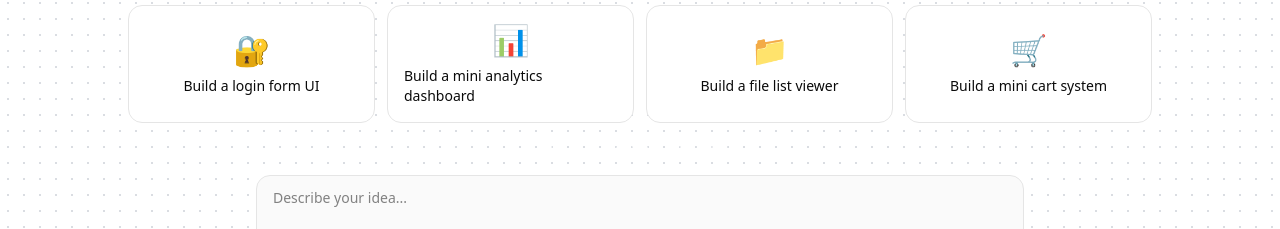
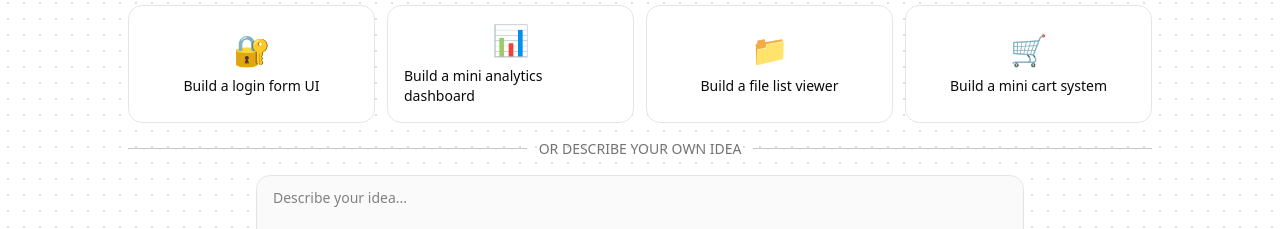
Before and after one commit to SameerShaik786/v0-clone, a Next.js app: page / in a window 1280 px wide. Shown: the part 373-602 px from the top of the page. Built offline with nearby package versions, Linux system fonts and the light colour scheme; no server answers.

Commit message:
Updated Sign-in page

```diff
--- a/app/(root)/page.js
+++ b/app/(root)/page.js
@@ -8,7 +8,7 @@ export default async function Home() {
   return (
     <div className="p-2">
       <div className="flex flex-col items-center">
-        <Image src="https://registry.npmmirror.com/@lobehub/icons-static-png/1.75.0/files/dark/v0.png" width={90} height={90} alt="logo" className='invert dark:invert-1' />
+        <Image src="https://registry.npmmirror.com/@lobehub/icons-static-png/1.75.0/files/dark/v0.png" width={90} height={90} alt="logo" className='invert dark:invert-0' />
         <h1 className="text-black font-bold text-4xl text-center dark:text-white mt-1 "> Build Something with ❣️</h1>
         <p className="text-gray-600 text-xl text-center p-2 mt-1">Create Apps and Websites by chatting with AI</p>
       </div>
--- a/app/sign-in/[[...sign-in]]/page.js
+++ b/app/sign-in/[[...sign-in]]/page.js
@@ -1,11 +1,11 @@
 import { SignIn } from '@clerk/nextjs'
 
-export default function SignInPage (){
+export default function SignInPage() {
     return (
-        <div className='px-10 py-10'>
-        <div className='flex justify-center items-center px-2 py-2 h-screen'>
-            <SignIn />
-        </div>
+        <div className='min-h-screen bg-sidebar dark:bg-black'>
+            <div className='flex justify-center items-center h-screen'>
+                <SignIn style={{ backgroundColor: 'black' }} />
+            </div>
         </div>
     )
 }
--- a/app/sign-up/[[...sign-up]]/page.js
+++ b/app/sign-up/[[...sign-up]]/page.js
@@ -1,9 +1,11 @@
 import { SignUp } from '@clerk/nextjs'
 
-export default function SignUpPage(){
+export default function SignUpPage() {
     return (
-        <div className='flex justify-center items-center px-2 py-2 h-screen'>
-            <SignUp />
+        <div className='min-h-screen bg-black dark:bg-black'>
+            <div className='flex justify-center items-center h-screen'>
+                <SignUp />
+            </div>
         </div>
     )
 }
--- a/modules/home/components/suggestion-container.jsx
+++ b/modules/home/components/suggestion-container.jsx
@@ -142,13 +142,13 @@ const SuggestionContainer = () => {
                 }
             </div>
             <div className="flex items-center w-full gap-3 mt-4 mb-4">
-                <div className="grow border-t border-white/40"></div>
+                <div className="grow border-t border-muted-foreground/40"></div>
 
-                <p className="text-white/60 text-sm whitespace-nowrap">
+                <p className="text-muted-foreground text-sm whitespace-nowrap">
                     OR DESCRIBE YOUR OWN IDEA
                 </p>
 
-                <div className="grow border-t border-white/40"></div>
+                <div className="grow border-t border-muted-foreground/40"></div>
             </div>
             <ProjectForm initialPrompt={selectedPrompt} />
             <ProjectList />
```
